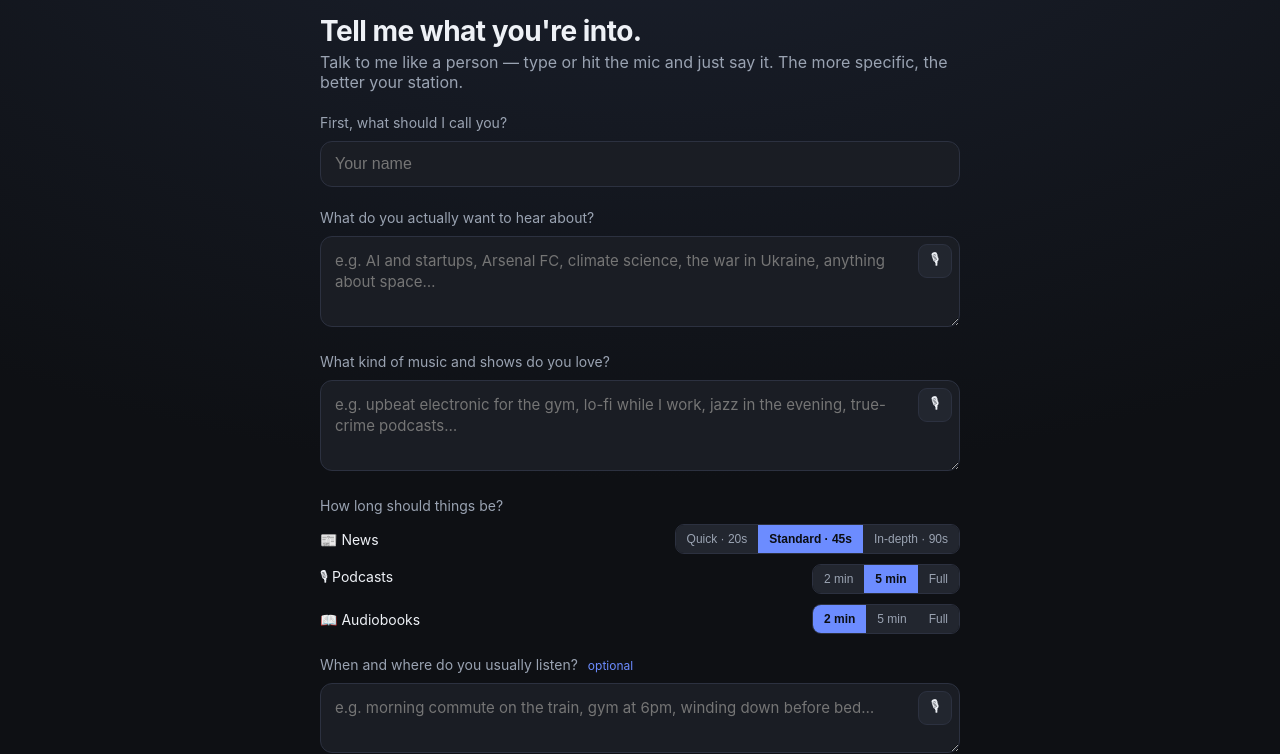
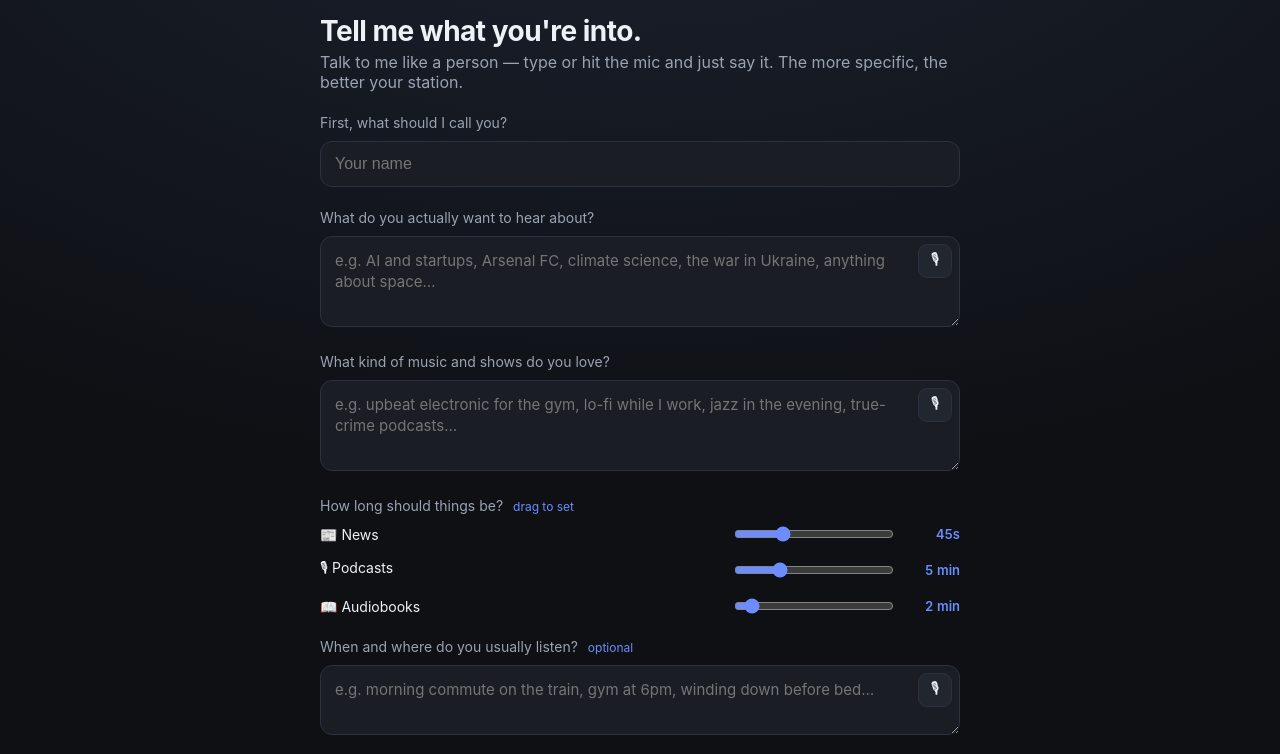
Before and after one commit to AnanthIyer21/MyRadio, a plain HTML site: page web/index.html in a window 1280 px wide. Shown: the part 73-827 px from the top of the page. Drawn offline with Linux system fonts and the light colour scheme; no server answers.

Commit message:
Length pickers are sliders (news in seconds, podcast/audiobook in minutes→Full)
Co-Authored-By: Claude Opus 4.8 (1M context) <noreply@anthropic.com>

```diff
--- a/web/app.js
+++ b/web/app.js
@@ -102,12 +102,17 @@ document.querySelectorAll(".mic").forEach((btn) => {
   };
 });
 
-// length selectors (onboarding)
-document.querySelectorAll(".seg[data-len]").forEach((seg) => seg.addEventListener("click", (e) => {
-  const b = e.target.closest("button"); if (!b) return;
-  seg.querySelectorAll("button").forEach((x) => x.classList.remove("on")); b.classList.add("on");
-  LENGTHS[seg.dataset.len] = Number(b.dataset.v);
-}));
+// length sliders (onboarding). News in seconds; podcasts/audiobooks in minutes,
+// with the top of the track meaning "Full" (0 = no condensing).
+const lenLabel = (type, v) => type === "news" ? `${v}s` : (v >= 16 ? "Full" : `${v} min`);
+const lenSeconds = (type, v) => type === "news" ? v : (v >= 16 ? 0 : v * 60);
+["news", "podcast", "audiobook"].forEach((type) => {
+  const input = $("len-" + type), val = $("len-" + type + "-val");
+  if (!input) return;
+  const update = () => { const v = Number(input.value); val.textContent = lenLabel(type, v); LENGTHS[type] = lenSeconds(type, v); };
+  input.addEventListener("input", update);
+  update(); // seed defaults
+});
 
 // ---------- onboarding ----------
 $("ob-start").onclick = async () => {
--- a/web/index.html
+++ b/web/index.html
@@ -39,15 +39,15 @@
     </div>
 
     <div class="field">
-      <span>How long should things be?</span>
+      <span>How long should things be? <em>drag to set</em></span>
       <div class="lenrow"><label>📰 News</label>
-        <div class="seg" data-len="news"><button data-v="20">Quick · 20s</button><button data-v="45" class="on">Standard · 45s</button><button data-v="90">In-depth · 90s</button></div>
+        <div class="slider"><input id="len-news" type="range" min="15" max="120" step="5" value="45"><span id="len-news-val">45s</span></div>
       </div>
       <div class="lenrow"><label>🎙 Podcasts</label>
-        <div class="seg" data-len="podcast"><button data-v="120">2 min</button><button data-v="300" class="on">5 min</button><button data-v="0">Full</button></div>
+        <div class="slider"><input id="len-podcast" type="range" min="1" max="16" step="1" value="5"><span id="len-podcast-val">5 min</span></div>
       </div>
       <div class="lenrow"><label>📖 Audiobooks</label>
-        <div class="seg" data-len="audiobook"><button data-v="120" class="on">2 min</button><button data-v="300">5 min</button><button data-v="0">Full</button></div>
+        <div class="slider"><input id="len-audiobook" type="range" min="1" max="16" step="1" value="2"><span id="len-audiobook-val">2 min</span></div>
       </div>
     </div>
 
--- a/web/styles.css
+++ b/web/styles.css
@@ -55,8 +55,11 @@ h1 .ai { color: var(--accent); }
 .mic.rec { background: var(--bad); border-color: var(--bad); color: #fff; animation: pulse 1s infinite; }
 @keyframes pulse { 50% { opacity: .55; } }
 
-.lenrow { display: flex; align-items: center; justify-content: space-between; gap: 12px; margin-bottom: 10px; }
+.lenrow { display: flex; align-items: center; justify-content: space-between; gap: 12px; margin-bottom: 14px; }
 .lenrow label { font-size: 14px; color: var(--text); }
+.slider { display: flex; align-items: center; gap: 12px; }
+.slider input[type=range] { width: 160px; accent-color: var(--accent); cursor: pointer; }
+.slider span { font-size: 13px; color: var(--accent); font-weight: 600; min-width: 52px; text-align: right; font-variant-numeric: tabular-nums; }
 
 /* Player */
 .context-bar { display: flex; align-items: center; justify-content: space-between; gap: 16px; margin-top: 6px; }
```
